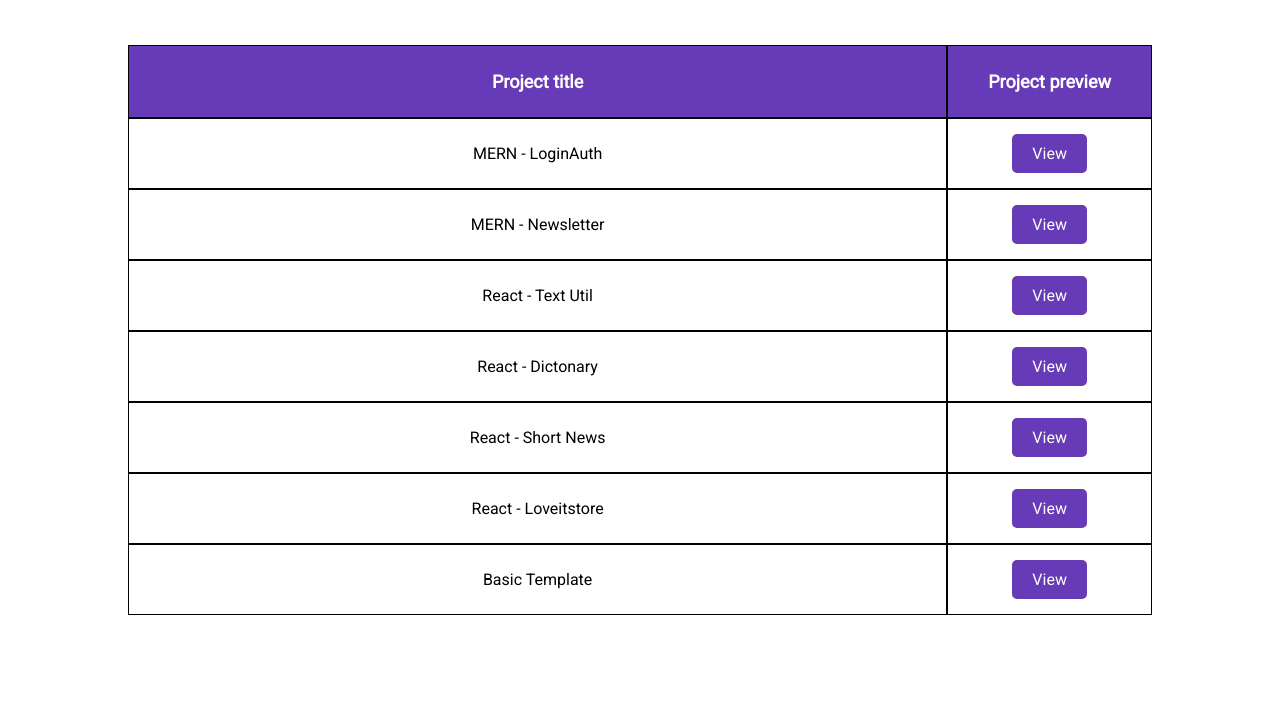
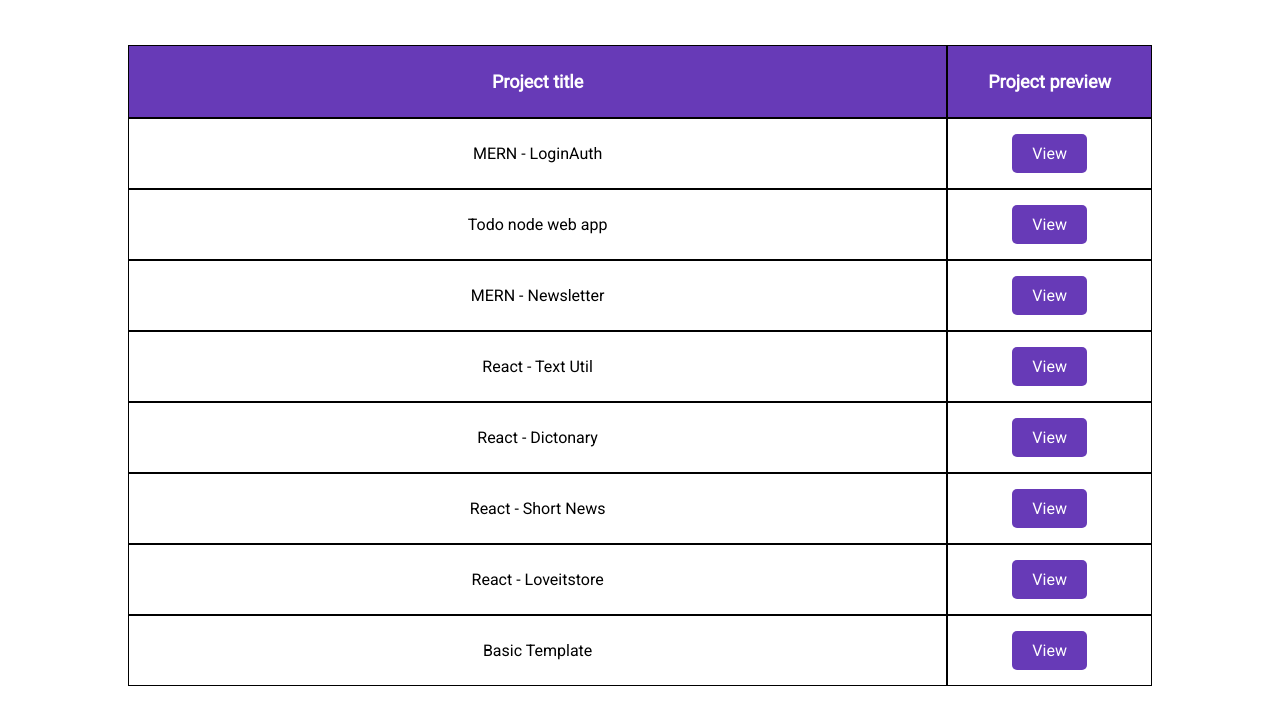
Before and after one commit to karansharma001/portfolio, a website: page public/projects.html in a window 1280 px wide. Shown: the part 112-820 px from the top of the page. Drawn offline with Linux system fonts and the light colour scheme.

Commit message:
added todo project

```diff
--- a/public/projects.html
+++ b/public/projects.html
@@ -73,6 +73,11 @@
                 <td><a href="http://mernproject22.herokuapp.com/" target="_blank
                     ">View</a></td>
             </tr>
+              <tr>
+                <td>Todo node web app</td>
+                <td><a href="https://zengetsuwebapp.cyclic.app/" target="_blank
+                    ">View</a></td>
+            </tr>
             <tr>
                 <td>MERN - Newsletter</td>
                 <td><a href="https://newslettervone.herokuapp.com/" target="_blank
```
